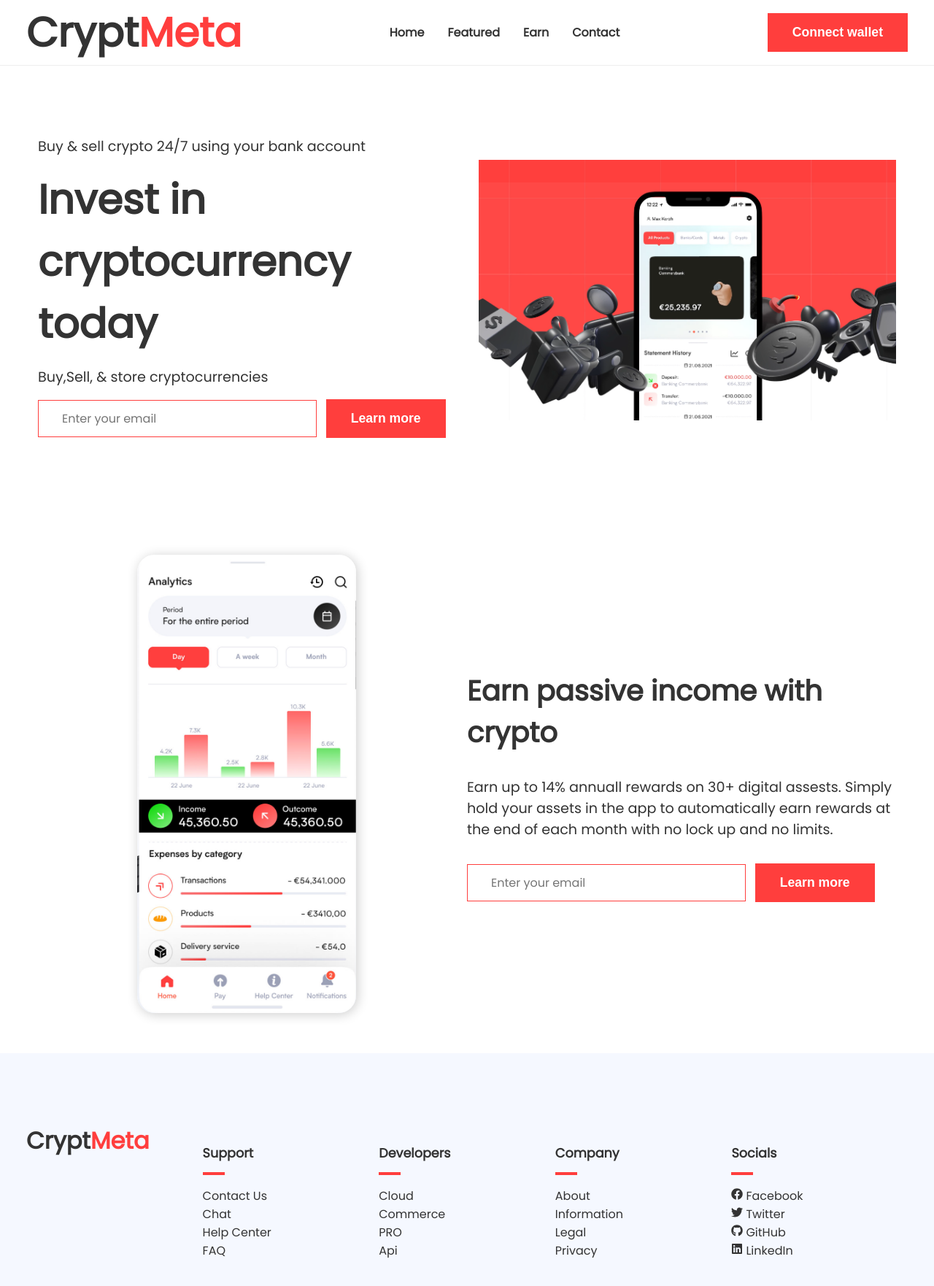
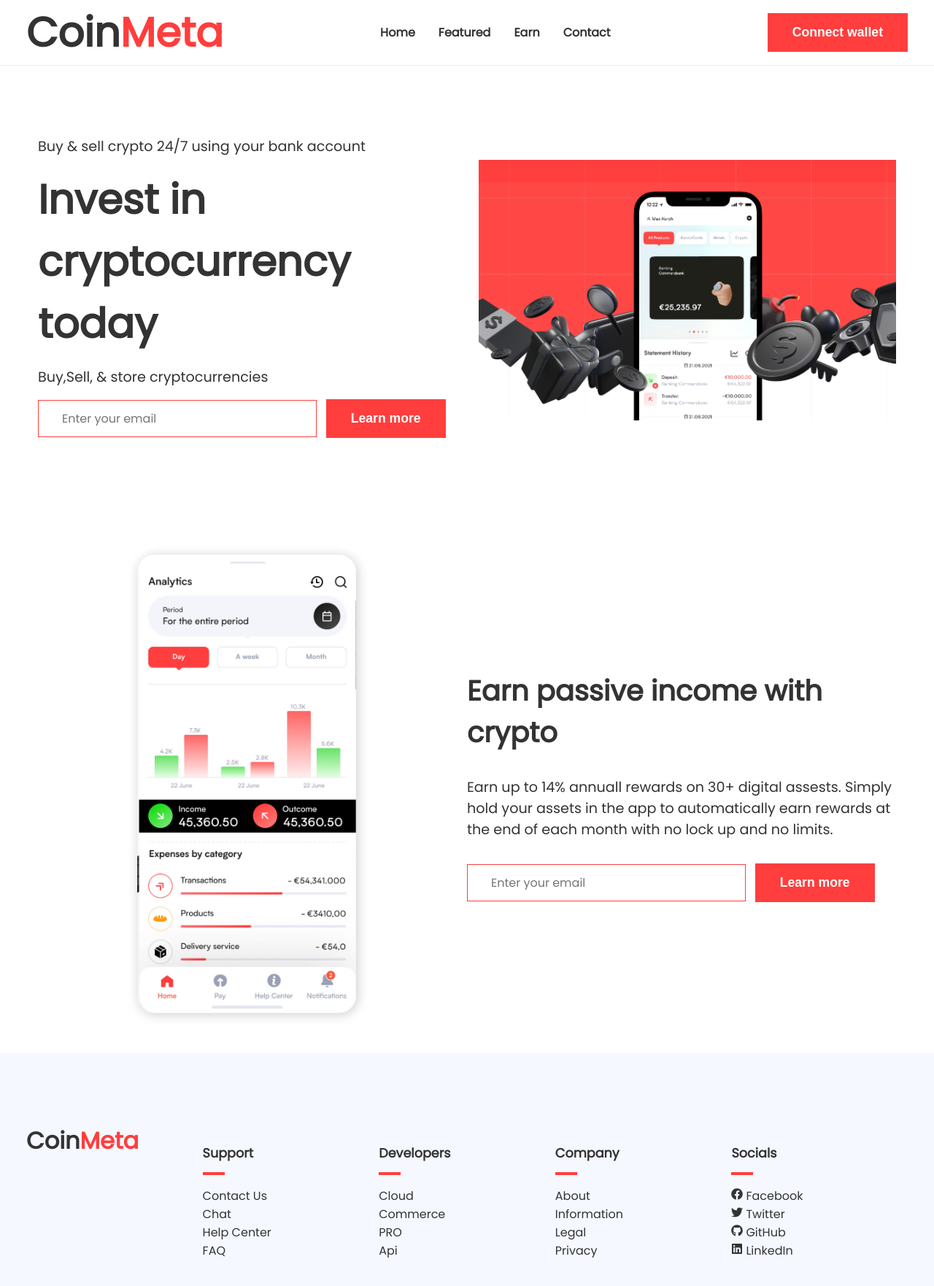
Before and after one commit to larrybabs/crypto-web-landing-page, a React (Create React App) app: page / in a window 1280 px wide. Shown: the top 1762 px of the page at 73% size. Built offline with nearby package versions, Linux system fonts and the light colour scheme; no server answers.

Commit message:
change brand name

```diff
--- a/public/index.html
+++ b/public/index.html
@@ -24,7 +24,7 @@
       work correctly both with client-side routing and a non-root public URL.
       Learn how to configure a non-root public URL by running `npm run build`.
     -->
-    <title>CryptMeta</title>
+    <title>CoinMeta</title>
   </head>
   <body>
     <noscript>You need to enable JavaScript to run this app.</noscript>
--- a/src/components/Footer.js
+++ b/src/components/Footer.js
@@ -7,7 +7,7 @@ const Footer = () => {
     <div className="footer">
         <div className="container">
         <div className="col col-1">
-            <h1>Crypt<span className="primary">Meta</span></h1>
+            <h1>Coin<span className="primary">Meta</span></h1>
         </div>
         <div className="col">
             <h5>Support</h5>
--- a/src/components/Navbar.js
+++ b/src/components/Navbar.js
@@ -9,7 +9,7 @@ const handleClick = () => setNav(!nav);
   return (
     <div className="header">
         <div className="container">
-            <h1>Crypt<span className="primary">Meta</span></h1>
+            <h1>Coin<span className="primary">Meta</span></h1>
             <ul className={nav ? "nav-menu active" : "nav-menu"}>
                 <li>
                     <a href="/">Home</a>
```
